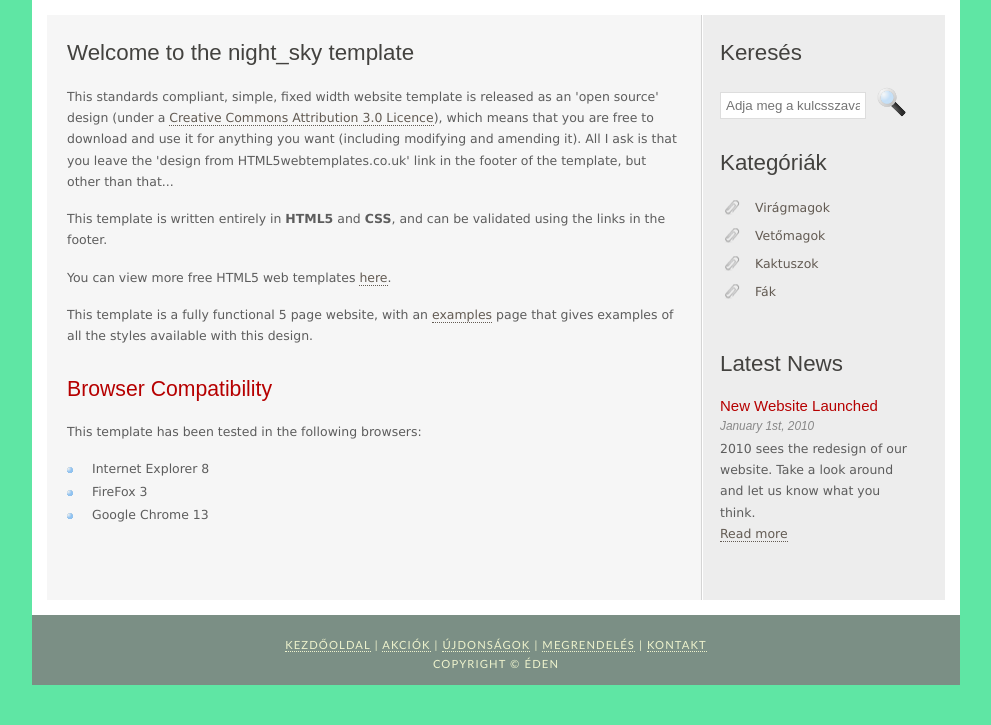
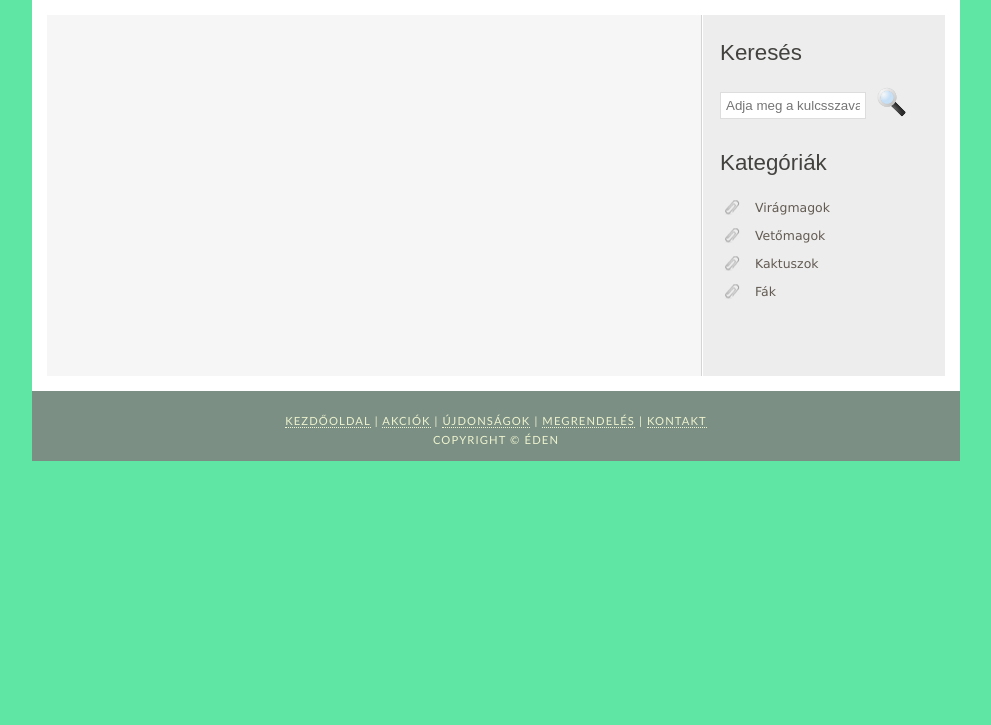
Before and after one commit to sicaoo/Web-Programoz-s, a PHP site: page /akciok.php in a window 1280 px wide. Shown: the part 275-1000 px from the top of the page, without its empty margins (144-1135 px from the left). After the commit the page ends 736 px from the top, so only its background shows below. Run offline with PHP 8.4, Linux system fonts and the light colour scheme.

Commit message:
Update akciok.php

```diff
--- a/akciok.php
+++ b/akciok.php
@@ -45,31 +45,17 @@
             </form>
             <h1>Kategóriák</h1>
             <ul>
-                <li><a href="#">Virágmagok</a></li>
-                <li><a href="#">Vetőmagok</a></li>
-                <li><a href="#">Kaktuszok</a></li>
-                <li><a href="#">Fák</a></li>
+                <li><a href="viragmagok.php">Virágmagok</a></li>
+                <li><a href="vetomagok.php">Vetőmagok</a></li>
+                <li><a href="kaktuszok.php">Kaktuszok</a></li>
+                <li><a href="fak.php">Fák</a></li>
             </ul>
-            <h1>Latest News</h1>
-            <h4>New Website Launched</h4>
-            <h5>January 1st, 2010</h5>
-            <p>2010 sees the redesign of our website. Take a look around and let us know what you think.<br /><a href="#">Read more</a></p>
+
 
 
         </div>
         <div id="content">
-            <h1>Welcome to the night_sky template</h1>
-            <p>This standards compliant, simple, fixed width website template is released as an 'open source' design (under a <a href="http://creativecommons.org/licenses/by/3.0">Creative Commons Attribution 3.0 Licence</a>), which means that you are free to download and use it for anything you want (including modifying and amending it). All I ask is that you leave the 'design from HTML5webtemplates.co.uk' link in the footer of the template, but other than that...</p>
-            <p>This template is written entirely in <strong>HTML5</strong> and <strong>CSS</strong>, and can be validated using the links in the footer.</p>
-            <p>You can view more free HTML5 web templates <a href="http://www.html5webtemplates.co.uk">here</a>.</p>
-            <p>This template is a fully functional 5 page website, with an <a href="examples.html">examples</a> page that gives examples of all the styles available with this design.</p>
-            <h2>Browser Compatibility</h2>
-            <p>This template has been tested in the following browsers:</p>
-            <ul>
-                <li>Internet Explorer 8</li>
-                <li>FireFox 3</li>
-                <li>Google Chrome 13</li>
-            </ul>
+
         </div>
     </div>
     <div id="footer">
```
